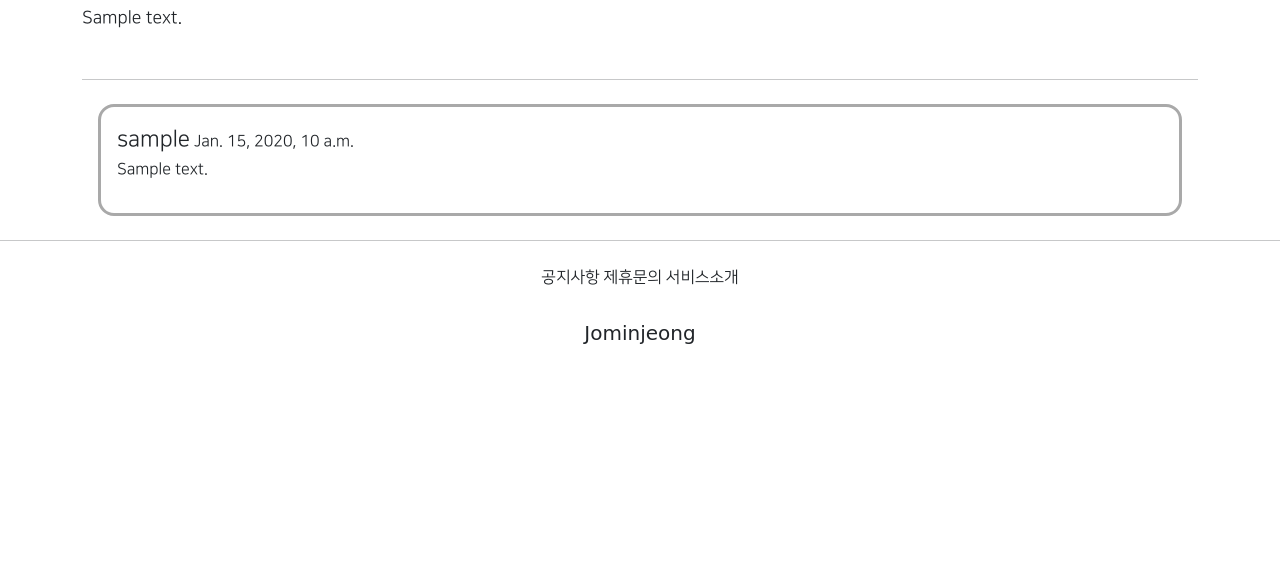
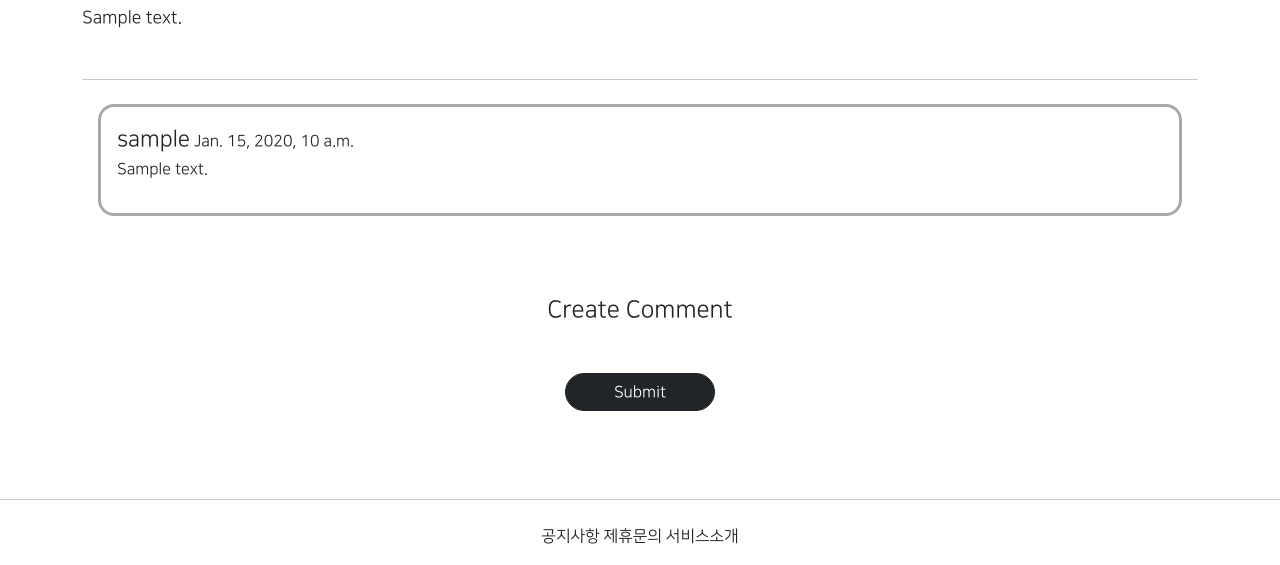
Before and after one commit to minjeong00/web_class_myself, a Django app: template articleapp/templates/articleapp/detail.html in a window 1280 px wide. Shown: the part 973-1538 px from the top of the page. Before the commit the page ends 1317 px from the top, so only its background shows below. Run offline with Django 3.2, Linux system fonts and the light colour scheme; the template is opened without the code that fills it: most values are stand-ins (such as "Sample title", 1, 10 or a date in 2020); grey boxes marked "Sample" are stand-in pictures; parts of the project's set-up code (start-up, migrations or seed data) failed here and were passed over; some libraries are stand-ins or nearby versions; some web fonts are replaced.

Commit message:
8/19 web application class 3

```diff
--- a/articleapp/templates/articleapp/detail.html
+++ b/articleapp/templates/articleapp/detail.html
@@ -62,6 +62,7 @@
                 </div>
 
             {% endfor %}
+            {% include 'commentapp/create.html' %}
 
         </div>
     </div>
--- a/commentapp/templates/commentapp/create.html
+++ b/commentapp/templates/commentapp/create.html
@@ -1,4 +1,3 @@
-
 {% load bootstrap4 %}
 
     <div class="text-center mw-500 m-auto">
--- a/commentapp/urls.py
+++ b/commentapp/urls.py
@@ -6,5 +6,5 @@
 
 urlpatterns = [
     path('create/', CommentCreateView.as_view(), name='create'),
-    path('delete/<int:pk>', CommentDeleteView.as_view(), name='delete'),
+    path('delete/<int:pk>', CommentDeleteView.as_view(), name='delete')
 ]
```
Also changed, not shown: commentapp/views.py (line endings or trailing spaces).
